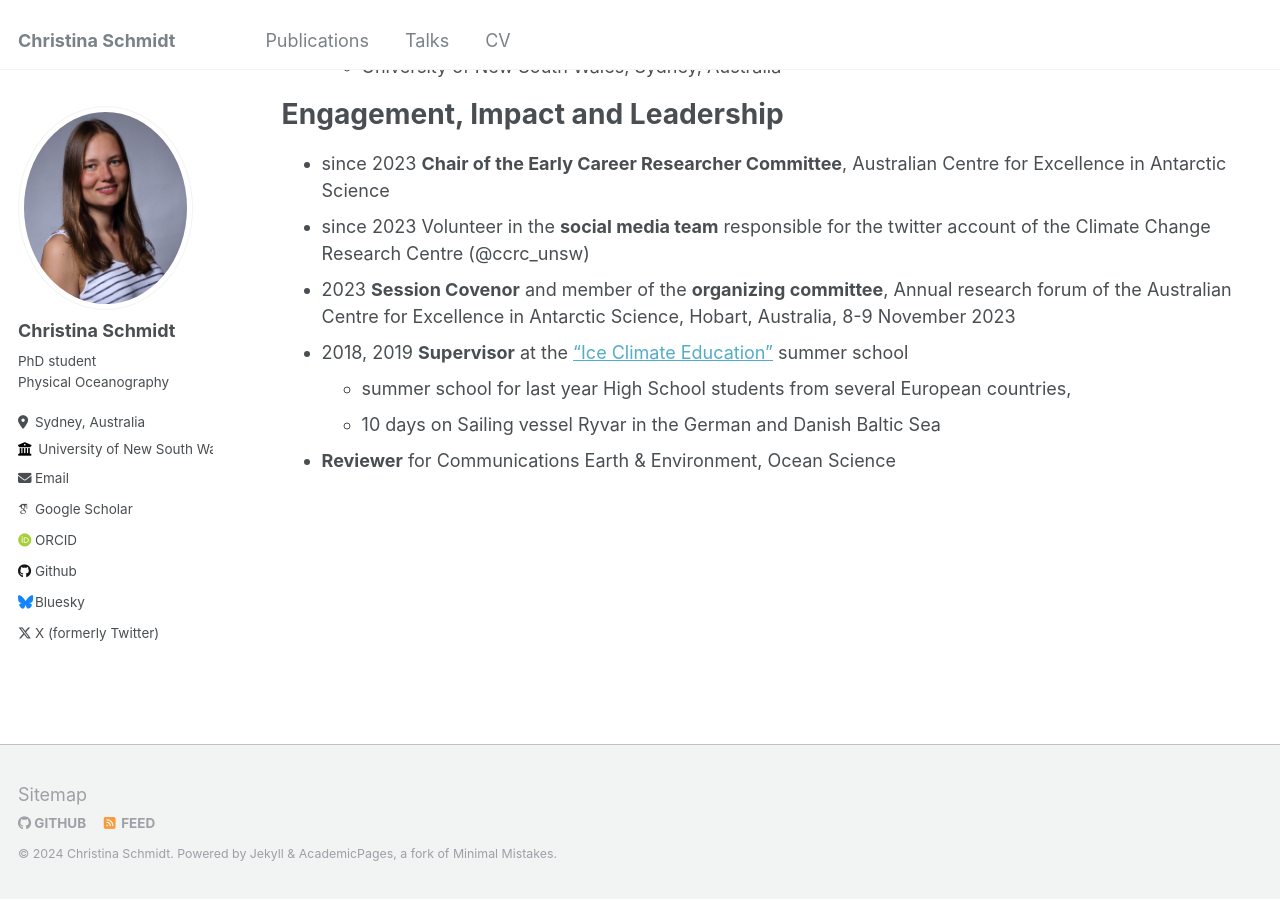
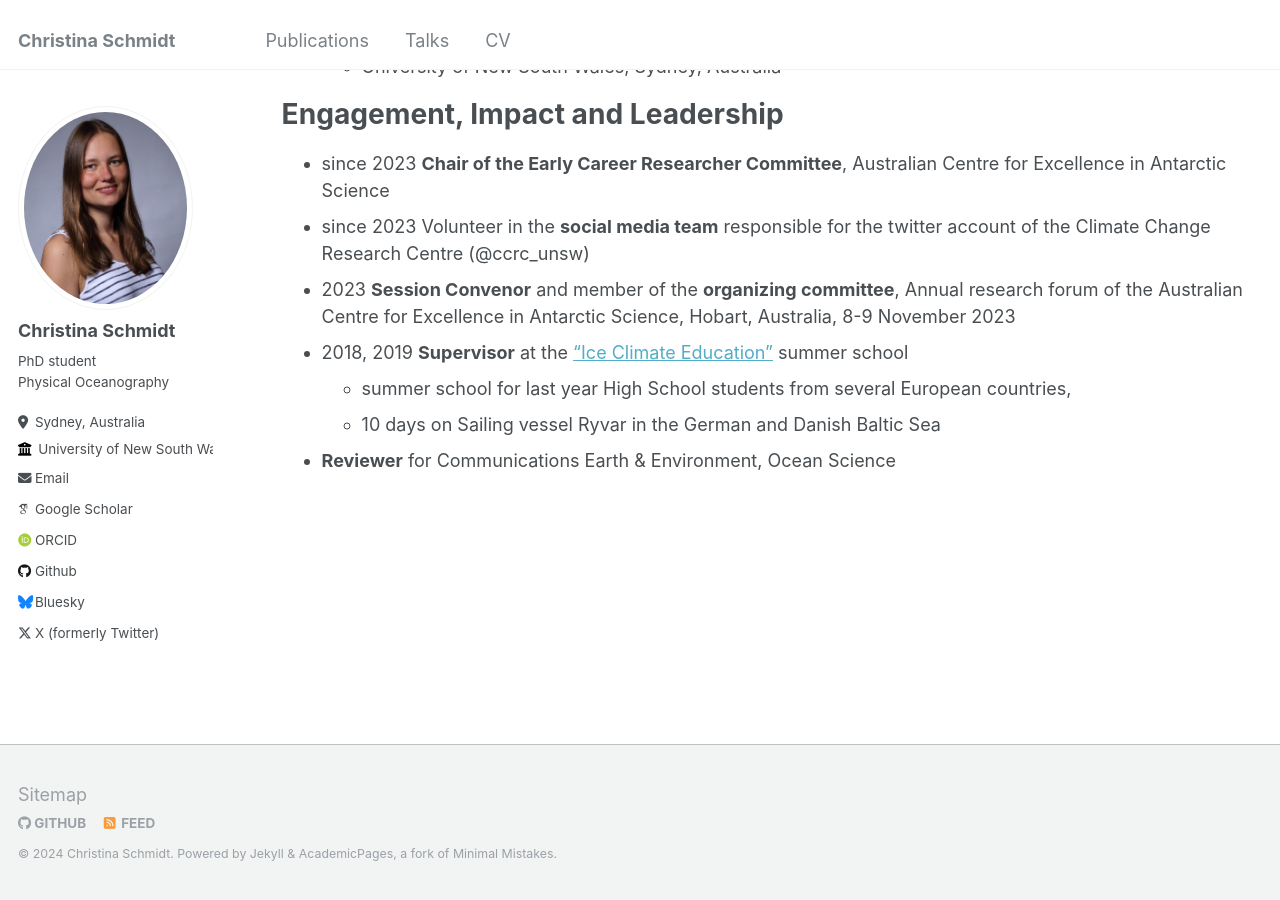
Before and after one commit to schmidt-christina/schmidt-christina.github.io, a Jekyll site: the page built from _pages/cv.md, in a window 1280 px wide and 900 px high, scrolled down 1407 px. Built offline with Jekyll 4.4.1, drawn with Linux system fonts in a browser that asks for light colours; some web fonts are replaced.

Commit message:
fixed typo

```diff
--- a/_pages/cv.md
+++ b/_pages/cv.md
@@ -67,7 +67,7 @@ Engagement, Impact and Leadership
 ======
 * since 2023 **Chair of the Early Career Researcher Committee**, Australian Centre for Excellence in Antarctic Science
 * since 2023  Volunteer in the **social media team** responsible for the twitter account of the Climate Change Research Centre (@ccrc_unsw)
-* 2023	**Session Covenor** and member of the **organizing committee**, Annual research forum of the Australian Centre for Excellence in Antarctic Science, Hobart, Australia, 8-9 November 2023
+* 2023	**Session Convenor** and member of the **organizing committee**, Annual research forum of the Australian Centre for Excellence in Antarctic Science, Hobart, Australia, 8-9 November 2023
 * 2018, 2019 **Supervisor** at the ["Ice Climate Education"](https://www.arved-fuchs.de/en/archiv/jugendprojekte?view=article&id=1532:ice-das-projekt&catid=166:i-c-e-2022) summer school
   * summer school for last year High School students from several European countries,
   * 10 days on Sailing vessel Ryvar in the German and Danish Baltic Sea
```
